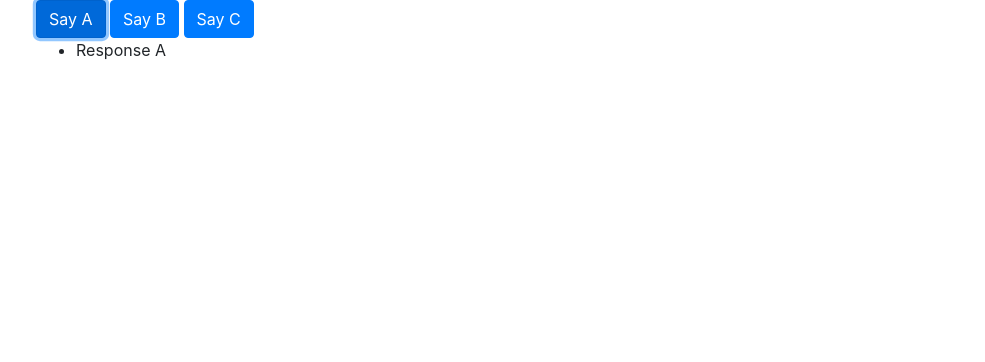
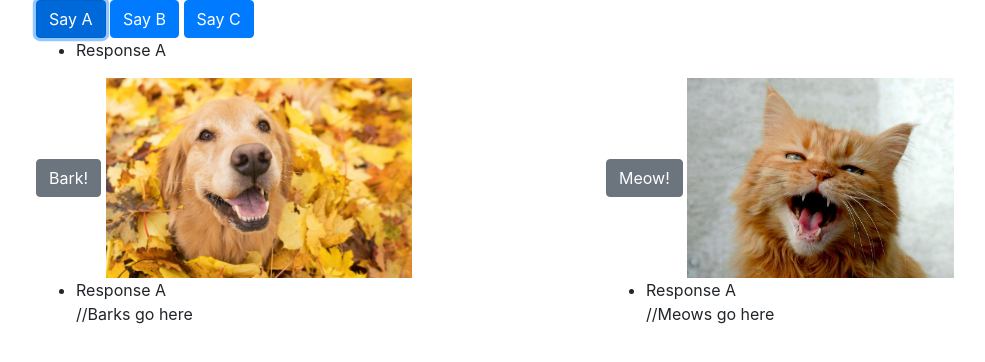
Before and after one commit to Corgibyte/dom-manip, a plain HTML site: page index.html in a window 1280 px wide. Both pictures are taken after a click on the button "Say A". Shown: the whole page, without its empty margins (49-1034 px from the left). Drawn offline with Linux system fonts and the light colour scheme.

Commit message:
Add cat vs dog functionality.
Co-authored by: Mike Watkins <michaelhugheswatkins@gmail.com>

```diff
--- a/css/styles.css
+++ b/css/styles.css
@@ -0,0 +1,3 @@
+img {
+  height:200px;
+}
--- a/index.html
+++ b/index.html
@@ -16,6 +16,25 @@
     <ul id="response">
 
     </ul>
+
+    <div class="row">
+      <div class="col-md-6">
+        <button class="btn btn-secondary" id="bark">Bark!</button>
+        <img src="img/dog.jpg" alt="Picture of a dog"><img>
+        <ul id="bark-text">
+          //Barks go here
+        </ul>
+      </div>
+
+      <div class="col-md-6">
+        <button class="btn btn-secondary" id="meow">Meow!</button>
+        <img src="img/cat.jpg" alt="Picture of a cat"><img>
+        <ul id="meow-text">
+          //Meows go here
+        </ul>
+      </div>
+
+    </div>
   </div>
 
 </body>
--- a/js/scripts.js
+++ b/js/scripts.js
@@ -20,5 +20,17 @@ $(document).ready(function() {
     });
   });
 
+  $("button#bark").click(function() {
+    $("ul#meow-text").prepend("<li>meow!</li>");
+    $("li").click(function() {
+      $(this).remove();
+    });
+  });
 
+  $("button#meow").click(function() {
+    $("ul#bark-text").prepend("<li>bark!</li>");
+    $("li").click(function() {
+      $(this).remove();
+    });
+  });
 });
```
Also changed, not shown: img/cat.jpg (added), img/dog.jpg (added).
